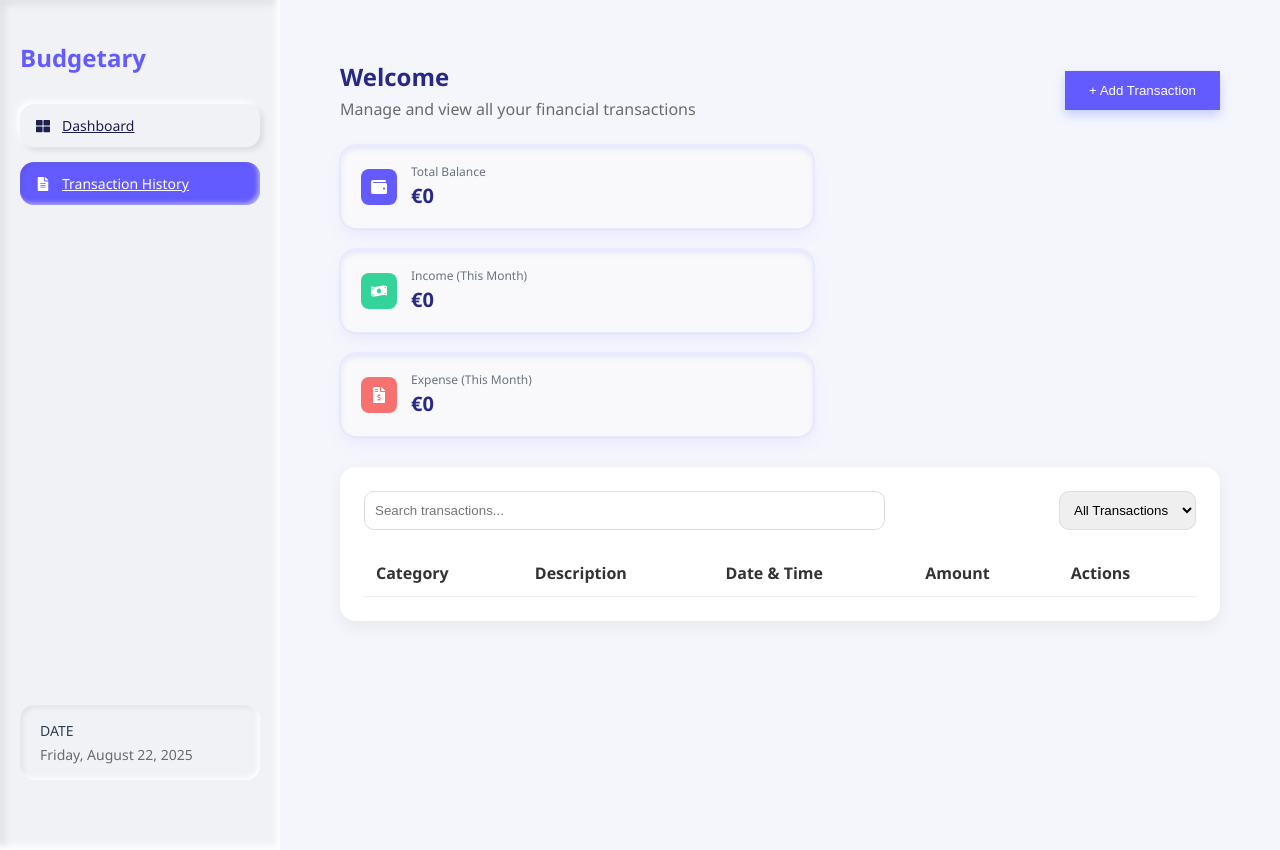
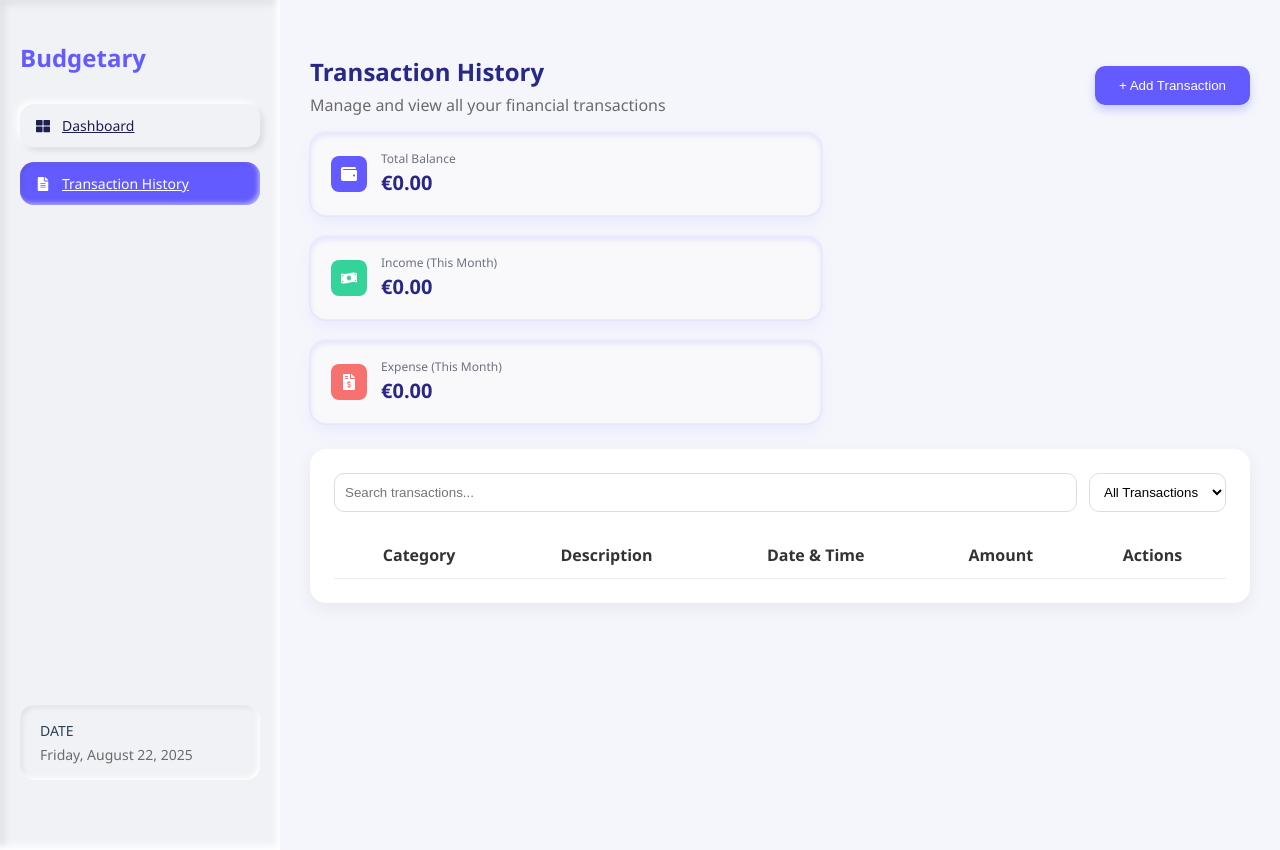
Before and after one commit to sardeshmukhrohit10/BudgetarySkeumorphic, a React (Create React App) app: page /transactions in a window 1280 px wide. Built offline with nearby package versions, Linux system fonts and the light colour scheme.

Commit message:
Final Update

```diff
--- a/src/App.css
+++ b/src/App.css
@@ -1,41 +1,29 @@
 body {
   margin: 0;
-  font-family: 'Segoe UI', sans-serif;
+  font-family: "Segoe UI", sans-serif;
   background: #f5f6fc;
-  height: 100vh;
+  min-height: 100vh;
+  -webkit-font-smoothing: antialiased;
+  -moz-osx-font-smoothing: grayscale;
   overflow: hidden;
 }
 
 .dashboard-container {
   display: flex;
+  min-height: 100vh;
 }
 
 .dashboard-main {
   flex: 1;
   padding: 30px;
-}
-
-.dashboard-header {
-  display: flex;
-  justify-content: space-between;
-  align-items: center;
-  margin-bottom: 25px;
-}
-
-.add-transaction {
-  background: #635bff;
-  color: white;
-  border: none;
-  padding: 12px 24px;
-  box-shadow: 0 5px 10px rgba(91, 110, 246, 0.3);
-  cursor: pointer;
-  font-weight: 500;
+  overflow: auto;
 }
 
 .dashboard-body {
   display: flex;
   gap: 20px;
   margin-top: 20px;
+  flex-wrap: wrap;
 }
 
 h2 {
@@ -48,3 +36,12 @@ p {
   margin: 5px 0 0;
   color: #6b6b6b;
 }
+
+@media (max-width: 900px) {
+  .dashboard-main {
+    padding: 20px;
+  }
+  .dashboard-body {
+    flex-direction: column;
+  }
+}
--- a/src/App.js
+++ b/src/App.js
@@ -6,7 +6,7 @@ import SummaryCards from "./components/SummaryCards";
 import ExpenseGrid from "./components/ExpenseGrid";
 import RecentTransactions from "./components/RecentTransactions";
 import AddTransactionModal from "./components/AddTransactionModal";
-import TransactionHistory from "./components/TransactionHistory"; // ⬅️ Add this
+import TransactionHistory from "./components/TransactionHistory";
 
 import "./App.css";
 
@@ -30,14 +30,12 @@ function App() {
   const balance = income - expense;
 
   const deleteTransaction = (txnToDelete) => {
-  setTransactions((prev) => prev.filter((txn) => txn !== txnToDelete));
+    setTransactions((prev) => prev.filter((txn) => txn !== txnToDelete));
   };
 
   const editTransaction = (updatedTxn) => {
     setTransactions((prev) =>
-      prev.map((txn) =>
-        txn.id === updatedTxn.id ? updatedTxn : txn
-      )
+      prev.map((txn) => (txn.id === updatedTxn.id ? updatedTxn : txn))
     );
   };
 
@@ -52,20 +50,10 @@ function App() {
               path="/"
               element={
                 <>
-                  <div className="dashboard-header">
-                    <div>
-                      <h2>Welcome</h2>
-                      <p>Here’s your financial overview for today</p>
-                    </div>
-                    <button
-                      className="add-transaction"
-                      onClick={() => setShowModal(true)}
-                    >
-                      + Add Transaction
-                    </button>
-                  </div>
-
-                  <SummaryCards summary={{ balance, income, expense }} />
+                  <SummaryCards
+                    summary={{ balance, income, expense }}
+                    onAddClick={() => setShowModal(true)}
+                  />
 
                   <div className="dashboard-body">
                     <ExpenseGrid transactions={transactions} />
--- a/src/components/SummaryCard.css
+++ b/src/components/SummaryCard.css
@@ -4,18 +4,17 @@
   background: #f9f9fb;
   border-radius: 16px;
   padding: 16px 20px;
-  min-width: 432px;
+  min-width: 470px;
   max-width: 500px;
   height: 50px;
   transition: all 0.3s ease;
   border: 1px solid rgba(200, 200, 255, 0.3);
 
-  /* Inner shadow on top + outer shadow at bottom */
   box-shadow:
-    inset 0 3px 5px rgba(200, 200, 255, 0.4),     /* Top inner shadow */
-    inset 0 -1px 2px rgba(255, 255, 255, 0.6),    /* Bottom inner highlight */
-    0 8px 15px rgba(120, 120, 255, 0.08),         /* Outer bottom shadow */
-    0 0 0 1px rgba(180, 180, 255, 0.15);          /* Subtle border ring */
+    inset 0 3px 5px rgba(200, 200, 255, 0.4),
+    inset 0 -1px 2px rgba(255, 255, 255, 0.6),
+    0 8px 15px rgba(120, 120, 255, 0.08),
+    0 0 0 1px rgba(180, 180, 255, 0.15);
 }
 
 .icon-wrapper {
@@ -30,7 +29,6 @@
   margin-right: 14px;
 }
 
-/* Specific icon background colors */
 .icon-balance {
   background-color: #635bff;
 }
--- a/src/components/SummaryCards.css
+++ b/src/components/SummaryCards.css
@@ -1,7 +1,44 @@
 .summary-cards {
+  width: 100%;
+  margin: 25px 0;
+}
+
+.summary-header {
+  display: flex;
+  align-items: center;
+  justify-content: space-between;
+  gap: 12px;
+  margin-bottom: 16px;
+}
+
+.summary-copy h2 {
+  margin: 0;
+  font-size: 24px;
+  color: #282886;
+}
+
+.summary-copy p {
+  margin: 6px 0 0;
+  color: #6b6b6b;
+}
+
+.add-transaction {
+  background: #635bff;
+  color: #fff;
+  border: none;
+  padding: 12px 24px;
+  border-radius: 10px;
+  box-shadow: 0 5px 10px rgba(91, 110, 246, 0.3);
+  cursor: pointer;
+  font-weight: 500;
+}
+.add-transaction:hover {
+  filter: brightness(1.03);
+}
+
+.summary-row {
   display: flex;
   justify-content: flex-start;
   gap: 20px;
-  margin: 25px 0;
   flex-wrap: wrap;
 }
--- a/src/components/SummaryCards.jsx
+++ b/src/components/SummaryCards.jsx
@@ -2,13 +2,48 @@ import React from "react";
 import SummaryCard from "./SummaryCard";
 import "./SummaryCards.css";
 
-function SummaryCards({ summary }) {
+function SummaryCards({
+  summary = { balance: 0, income: 0, expense: 0 },
+  onAddClick,
+  title = "Welcome",
+  subtitle = "Here’s your financial overview for today",
+}) {
+  const { balance = 0, income = 0, expense = 0 } = summary;
+
   return (
-    <div className="summary-cards">
-      <SummaryCard type="balance" title="Total Balance" amount={`€${summary.balance}`} />
-      <SummaryCard type="income" title="Income (This Month)" amount={`€${summary.income}`} />
-      <SummaryCard type="expense" title="Expense (This Month)" amount={`€${summary.expense}`} />
-    </div>
+    <section className="summary-cards">
+      {/* Header row */}
+      <div className="summary-header">
+        <div className="summary-copy">
+          <h2>{title}</h2>
+          <p>{subtitle}</p>
+        </div>
+
+        {onAddClick && (
+          <button className="add-transaction" onClick={onAddClick}>
+            + Add Transaction
+          </button>
+        )}
+      </div>
+
+      <div className="summary-row">
+        <SummaryCard
+          type="balance"
+          title="Total Balance"
+          amount={`€${Number(balance).toFixed(2)}`}
+        />
+        <SummaryCard
+          type="income"
+          title="Income (This Month)"
+          amount={`€${Number(income).toFixed(2)}`}
+        />
+        <SummaryCard
+          type="expense"
+          title="Expense (This Month)"
+          amount={`€${Number(expense).toFixed(2)}`}
+        />
+      </div>
+    </section>
   );
 }
 
--- a/src/components/TransactionHistory.css
+++ b/src/components/TransactionHistory.css
@@ -1,6 +1,6 @@
 .transaction-table {
   background: #fff;
-  margin-top: 30px;
+  margin-top: 20px;
   border-radius: 16px;
   padding: 24px;
   box-shadow: 0 6px 18px rgba(0, 0, 0, 0.06);
@@ -9,20 +9,24 @@
 .table-header {
   display: flex;
   justify-content: space-between;
+  gap: 12px;
   margin-bottom: 20px;
 }
 
 .table-header input {
-  width: 60%;
+  flex: 1 1 auto;
+  min-width: 220px;
   padding: 10px;
   border-radius: 10px;
   border: 1px solid #ddd;
+  background: #fff;
 }
 
 .table-header select {
   padding: 10px;
   border-radius: 10px;
   border: 1px solid #ddd;
+  background: #fff;
 }
 
 table {
@@ -30,19 +34,18 @@ table {
   border-collapse: collapse;
 }
 
-th {
-  text-align: left;
-  padding: 12px;
-  color: #333;
-  font-weight: 600;
-  border-bottom: 1px solid #eee;
-}
-
+th,
 td {
   padding: 12px;
   color: #444;
+  border-bottom: 1px solid #eee;
   vertical-align: middle;
-  border-bottom: 1px solid #eee;
+  text-align: center;
+}
+
+th {
+  color: #333;
+  font-weight: 600;
 }
 
 .amount-income {
--- a/src/components/TransactionHistory.jsx
+++ b/src/components/TransactionHistory.jsx
@@ -3,18 +3,23 @@ import SummaryCards from "./SummaryCards";
 import AddTransactionModal from "./AddTransactionModal";
 import "./TransactionHistory.css";
 
-function TransactionHistory({ transactions, onAddTransaction, onDeleteTransaction, onEditTransaction }) {
+function TransactionHistory({
+  transactions,
+  onAddTransaction,
+  onDeleteTransaction,
+  onEditTransaction,
+}) {
   const [showModal, setShowModal] = useState(false);
   const [editingTxn, setEditingTxn] = useState(null);
   const [filter, setFilter] = useState("All");
   const [search, setSearch] = useState("");
 
   const income = transactions
-    .filter(txn => txn.type === "Income")
+    .filter((txn) => txn.type === "Income")
     .reduce((sum, txn) => sum + parseFloat(txn.amount), 0);
 
   const expense = transactions
-    .filter(txn => txn.type === "Expense")
+    .filter((txn) => txn.type === "Expense")
     .reduce((sum, txn) => sum + parseFloat(txn.amount), 0);
 
   const balance = income - expense;
@@ -25,29 +30,32 @@ function TransactionHistory({ transactions, onAddTransaction, onDeleteTransactio
   };
 
   const filteredTransactions = transactions.filter((txn) => {
-    // Filter by type
     if (filter === "Income" && txn.type !== "Income") return false;
     if (filter === "Expense" && txn.type !== "Expense") return false;
-    // Filter by search (description or category)
-    if (search && !txn.description.toLowerCase().includes(search.toLowerCase()) &&
-        !txn.category.toLowerCase().includes(search.toLowerCase())) return false;
+
+    if (
+      search &&
+      !txn.description.toLowerCase().includes(search.toLowerCase()) &&
+      !txn.category.toLowerCase().includes(search.toLowerCase())
+    ) {
+      return false;
+    }
     return true;
   });
 
   return (
-    <div className="dashboard-main">
-      <div className="dashboard-header">
-        <div>
-          <h2>Welcome</h2>
-          <p>Manage and view all your financial transactions</p>
-        </div>
-        <button className="add-transaction" onClick={() => { setEditingTxn(null); setShowModal(true); }}>
-          + Add Transaction
-        </button>
-      </div>
+    <div className="transactions-page">
+      <SummaryCards
+        summary={{ balance, income, expense }}
+        onAddClick={() => {
+          setEditingTxn(null);
+          setShowModal(true);
+        }}
+        title="Transaction History"
+        subtitle="Manage and view all your financial transactions"
+      />
 
-      <SummaryCards summary={{ balance, income, expense }} />
-
+      {/* Filters + Table */}
       <div className="transaction-table">
         <div className="table-header">
           <input
@@ -98,10 +106,13 @@ function TransactionHistory({ transactions, onAddTransaction, onDeleteTransactio
 
       {showModal && (
         <AddTransactionModal
-          onClose={() => { setShowModal(false); setEditingTxn(null); }}
+          onClose={() => {
+            setShowModal(false);
+            setEditingTxn(null);
+          }}
           onSubmit={(txn) => {
             if (editingTxn) {
-              onEditTransaction(txn); // txn now has proper id
+              onEditTransaction(txn);
             } else {
               onAddTransaction(txn);
             }
```
